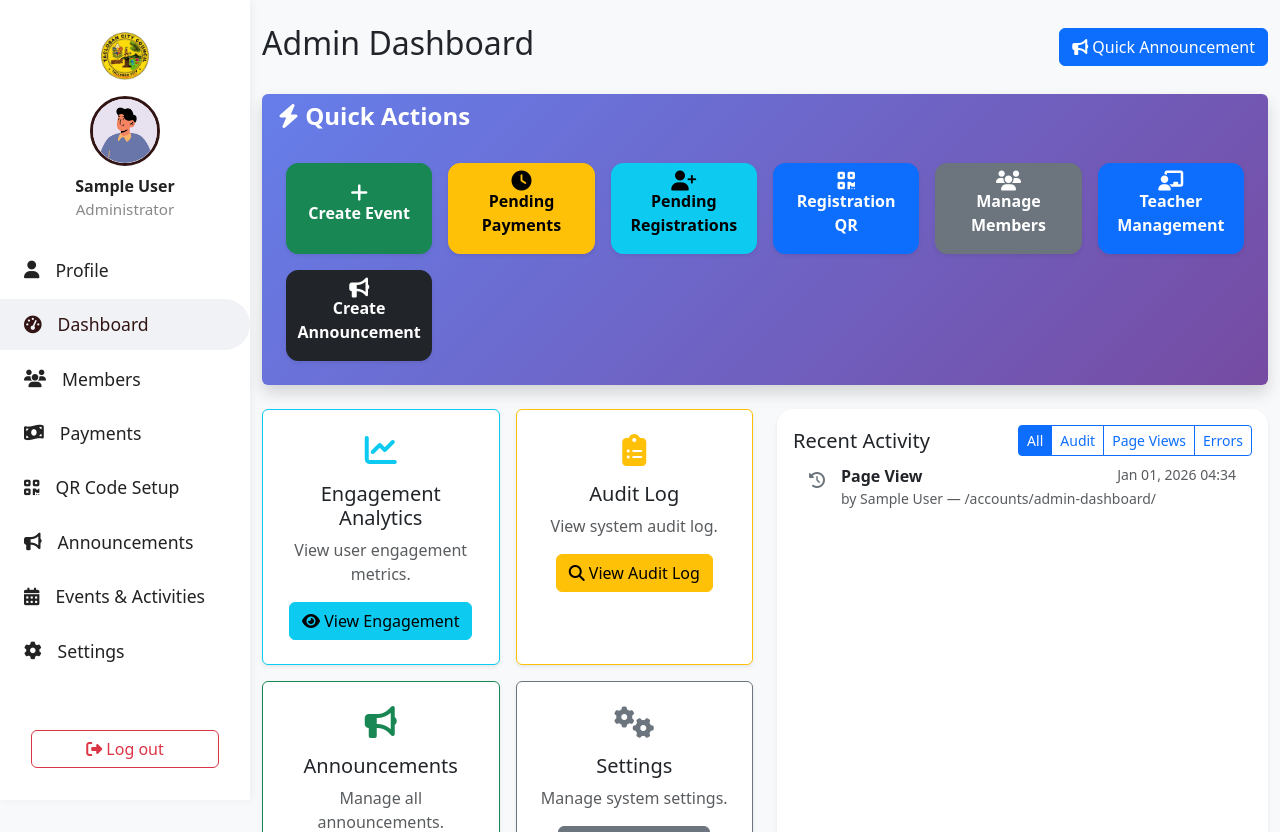
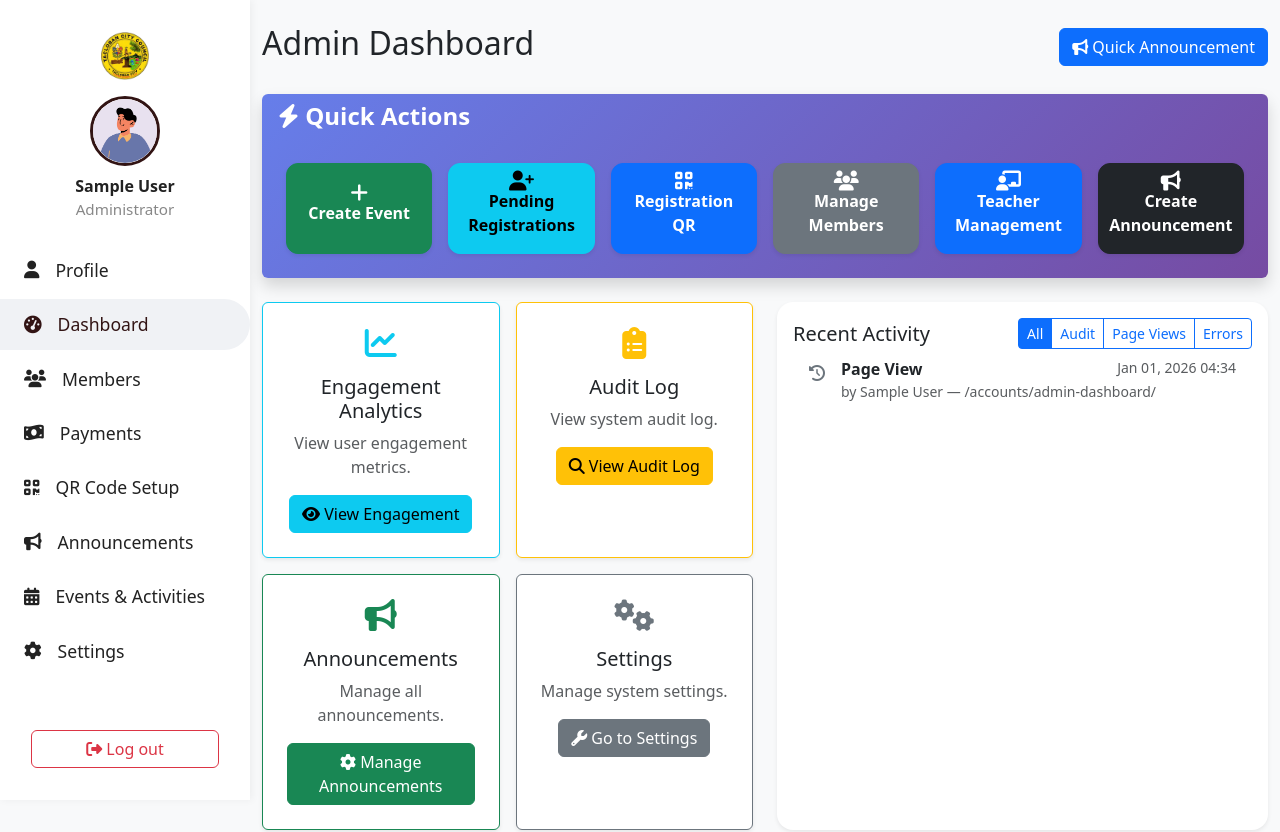
Before and after one commit to 0xShun/BoyScout-Registration-System, a Django app: page /accounts/admin-dashboard/ in a window 1280 px wide. Shown: the top 832 px of the page. Run offline with Django 5.2, Linux system fonts and the light colour scheme; a user stored in the database is signed in; data comes from the database, SQL or seed files in the repository; tables that the repository leaves empty hold one stand-in row (values such as "Sample post"); data that the repository does not hold is empty.

Commit message:
Remove Pending Payments button from admin dashboard
- Removed reference to deleted pending_payments view
- Fixes NoReverseMatch error on admin dashboard
- Manual payment verification no longer needed with PayMongo automation

```diff
--- a/accounts/templates/accounts/admin_dashboard.html
+++ b/accounts/templates/accounts/admin_dashboard.html
@@ -58,12 +58,6 @@
                 <a href="{% url 'events:event_create' %}" class="btn btn-success w-100 py-3 shadow-sm qa-btn">
                   <i class="fas fa-plus fa-lg d-block mb-2"></i>
                   <span class="fw-bold d-block">Create Event</span>
-                </a>
-              </div>
-              <div class="col-lg-2 col-md-4 col-sm-6">
-                <a href="{% url 'events:pending_payments' %}" class="btn btn-warning w-100 py-3 shadow-sm qa-btn">
-                  <i class="fas fa-clock fa-lg d-block mb-2"></i>
-                  <span class="fw-bold d-block">Pending Payments</span>
                 </a>
               </div>
               <div class="col-lg-2 col-md-4 col-sm-6">
```
